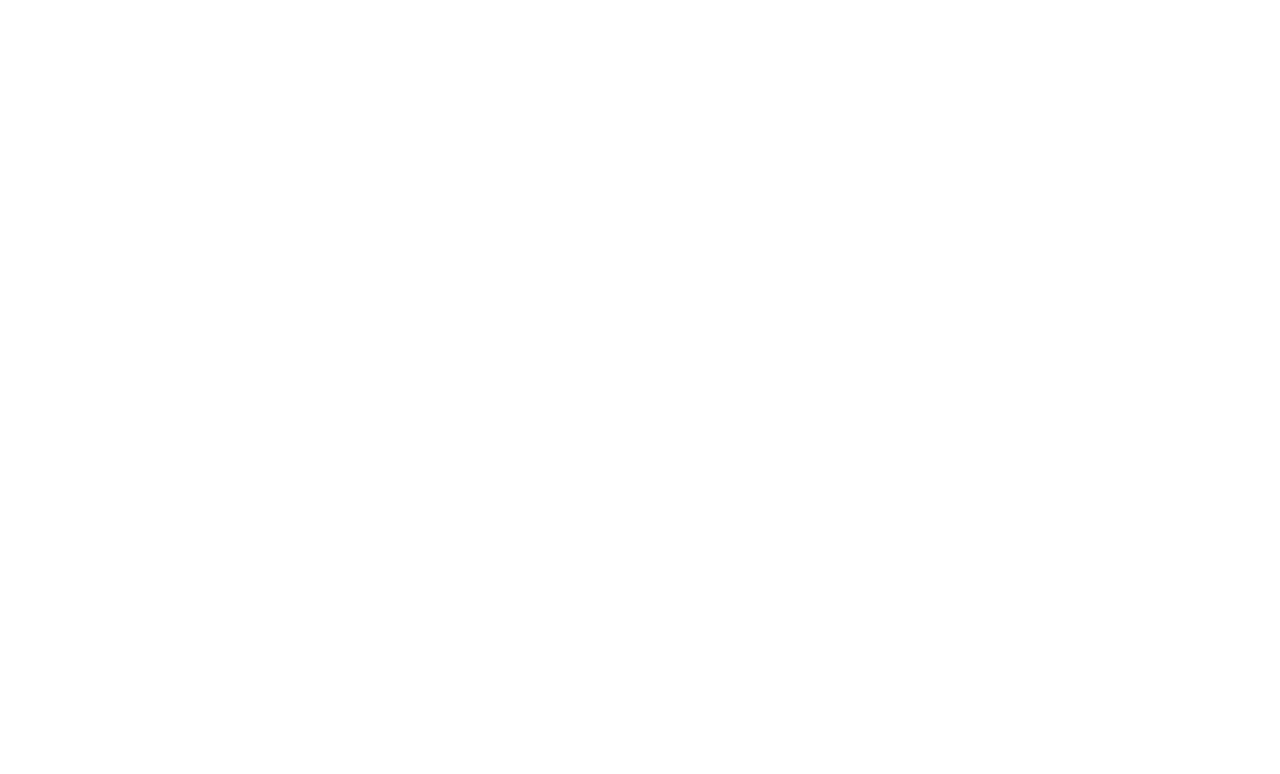
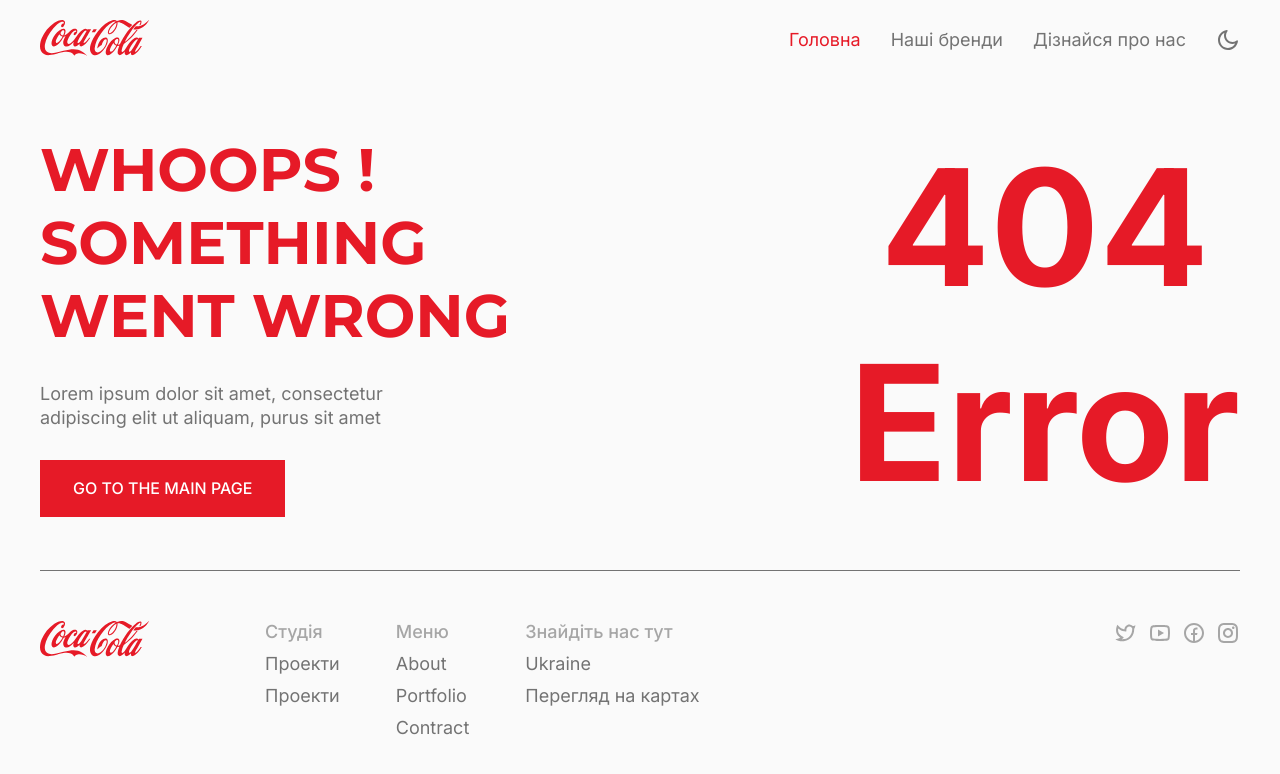
Before and after one commit to berezenko04/CocaCola, a React (Vite) app: page / in a window 1280 px wide. Shown: the top 774 px of the page. Built offline with nearby package versions, Linux system fonts and the light colour scheme.

Commit message:
small fix

```diff
--- a/src/App.jsx
+++ b/src/App.jsx
@@ -1,6 +1,6 @@
 import { Routes, Route } from 'react-router-dom'
-import { useSelector } from 'react-redux'
-import { useState, useEffect } from 'react'
+import { useSelector, useDispatch } from 'react-redux'
+import { useEffect } from 'react'
 
 
 import './App.scss'
@@ -9,24 +9,27 @@
 import Contact from './pages/Contact/Contact'
 import Brand from './pages/Brand/Brand'
 import NotFound from './pages/NotFound/NotFound'
+import { setTheme } from './redux/slices/themeSlice'
 
 
 
 function App() {
 
   const theme = useSelector((state) => state.theme.theme);
+  const dispatch = useDispatch();
 
 
+  useEffect(() => {
+    localStorage.setItem('theme', theme);
 
-  // localStorage.setItem('theme', theme);
+    if (typeof window !== 'undefined') {
+      const saved = localStorage.getItem('theme');
+      dispatch(setTheme(saved));
+      console.log(saved);
+    }
+  }, [theme])
 
-  // const getTheme = () => {
-  //   if (typeof window !== 'undefined') {
-  //     const saved = localStorage.getItem('theme');
-  //     const initial = saved !== null ? JSON.parse(saved) : theme;
-  //     return initial;
-  //   }
-  // }
+
 
   return (
     <div className={theme}>
--- a/src/App.scss
+++ b/src/App.scss
@@ -1,8 +1,6 @@
 @import './scss/reset.scss';
 @import './scss/base.scss';
 @import './scss/variables.scss';
-
-
 
 
 .light {
@@ -31,10 +29,7 @@
     h4,
     h5,
     h6 {
-        background-image: linear-gradient(180deg, #FAFAFA 0%, #7A7A7A 100%);
-        background-clip: text;
-        -webkit-background-clip: text;
-        -webkit-text-fill-color: transparent;
+        @include linearGradient;
     }
 
     p {
--- a/src/components/Header/Header.jsx
+++ b/src/components/Header/Header.jsx
@@ -27,7 +27,7 @@
 
 
     return (
-        <header className={theme === 'light' ? (scrollYOffset > 80 && styles.header__light) : (scrollYOffset > 80 && styles.header__dark)}>
+        <header className={theme === 'light' ? (scrollYOffset > 80 ? styles.header__light : '') : (scrollYOffset > 80 ? styles.header__dark : '')}>
             <div className="container">
                 <nav>
                     <Link to='/CocaCola'>
--- a/src/components/Header/Header.module.scss
+++ b/src/components/Header/Header.module.scss
@@ -62,6 +62,8 @@
 
             .themeSwitch {
                 cursor: pointer;
+                width: 24px;
+                height: 24px;
             }
 
             .moon {
@@ -75,6 +77,12 @@
                     fill: $white;
                 }
             }
+
+            .moon,
+            .sun {
+                width: 24px;
+                height: 24px;
+            }
         }
     }
 }
--- a/src/pages/Contact/Contact.module.scss
+++ b/src/pages/Contact/Contact.module.scss
@@ -4,6 +4,7 @@
     object-fit: cover;
     object-position: center;
     width: 100%;
+    padding-top: 70px;
 }
 
 .contacts {
--- a/src/pages/NotFound/NotFound.jsx
+++ b/src/pages/NotFound/NotFound.jsx
@@ -1,10 +1,41 @@
 import styles from './NotFound.module.scss'
 
+import Layout from '../../layouts/MainLayout'
+import ButtonPrimary from '../../components/ButtonPrimary/ButtonPrimary'
+import { useSelector } from 'react-redux'
+
 const NotFound = () => {
+
+    const theme = useSelector((state) => state.theme.theme);
+
     return (
-        <div>
-
-        </div>
+        <Layout>
+            <section className={styles.notFound}>
+                <div className="container">
+                    <div className={styles.notFound__wrapper}>
+                        <div className={styles.notFound__content}>
+                            <h1>Whoops !
+                                Something
+                                went wrong
+                            </h1>
+                            <p>
+                                Lorem ipsum dolor sit amet,
+                                consectetur adipiscing elit ut aliquam,
+                                purus sit amet
+                            </p>
+                            <ButtonPrimary
+                                text={'Go to the main page'}
+                                link={'/'}
+                            />
+                        </div>
+                        <div className={`${styles.notFound__error} ${theme === 'light' ? styles.notFound__error__light : styles.notFound__error__dark}`}>
+                            <span>404</span>
+                            <p>Error</p>
+                        </div>
+                    </div>
+                </div>
+            </section>
+        </Layout>
     )
 }
 
--- a/src/pages/NotFound/NotFound.module.scss
+++ b/src/pages/NotFound/NotFound.module.scss
@@ -0,0 +1,71 @@
+@import '../../scss/variables.scss';
+
+.notFound {
+    min-height: calc(100vh - 310px);
+    display: flex;
+    align-items: center;
+    padding: 10px 0;
+
+    &__wrapper {
+        display: flex;
+        justify-content: space-between;
+        align-items: center;
+        gap: 40px;
+    }
+
+    &__content {
+        display: flex;
+        flex-direction: column;
+        gap: 30px;
+        align-items: flex-start;
+
+        h1 {
+            max-width: 471px;
+            width: 100%;
+        }
+
+        p {
+            max-width: 385px;
+            width: 100%;
+        }
+    }
+
+    &__error {
+        display: flex;
+        flex-direction: column;
+        align-items: center;
+
+        &__light {
+            span {
+                font-weight: 700;
+                font-size: 162px;
+                line-height: 196px;
+                color: $primary;
+            }
+
+            p {
+                font-size: 161px;
+                font-weight: 700;
+                line-height: 196px;
+                color: $primary;
+            }
+        }
+
+        &__dark {
+            span {
+                font-weight: 700;
+                font-size: 162px;
+                line-height: 196px;
+                @include linearGradient;
+            }
+
+            p {
+                font-size: 161px;
+                font-weight: 700;
+                line-height: 196px;
+                color: $primary;
+                @include linearGradient;
+            }
+        }
+    }
+}
--- a/src/scss/variables.scss
+++ b/src/scss/variables.scss
@@ -8,3 +8,10 @@
 $mainBgDark: #121212;
 $secondaryBgLight: #F3F3F3;
 $secondaryBgDark: #2B2B2B;
+
+@mixin linearGradient {
+    background: linear-gradient(180deg, #FFFFFF 0%, rgba(255, 255, 255, 0.35) 100%);
+    -webkit-background-clip: text;
+    -webkit-text-fill-color: transparent;
+    background-clip: text;
+}
```
